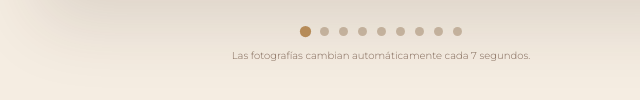
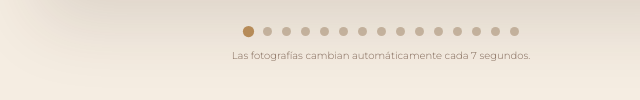
Before and after one commit to luisangelcod-collab/boda-yunuen-luis, a plain HTML site: page index.html in a window 1280 px wide. Shown: the part 2833-2933 px from the top of the page, 259-899 px from the left. Drawn offline with nearby package versions, Linux system fonts and the light colour scheme.

Commit message:
Agrega nuevas fotos a nuestros momentos

```diff
--- a/app.js
+++ b/app.js
@@ -12,7 +12,13 @@ const PHOTOS=[
   {number:7,width:1066,height:1600,small:640},
   {number:8,width:1066,height:1600,small:640},
   {number:9,width:1066,height:1600,small:640},
-].map(photo=>{const stem=`assets/photos/yunuen-luis-${String(photo.number).padStart(2,"0")}`;return{...photo,src:`${stem}.jpeg`,avif:`${stem}-${photo.small}.avif ${photo.small}w, ${stem}-${photo.width}.avif ${photo.width}w`,alt:`Yunuen y Luis, fotografía ${photo.number} de 9`}});
+  {number:10,width:852,height:1280,small:640},
+  {number:11,width:853,height:1280,small:640},
+  {number:12,width:853,height:1280,small:640},
+  {number:13,width:853,height:1280,small:640},
+  {number:14,width:853,height:1280,small:640},
+  {number:15,width:853,height:1280,small:640},
+].map(photo=>{const stem=`assets/photos/yunuen-luis-${String(photo.number).padStart(2,"0")}`;return{...photo,src:`${stem}.jpeg`,avif:`${stem}-${photo.small}.avif ${photo.small}w, ${stem}-${photo.width}.avif ${photo.width}w`,alt:`Yunuen y Luis, fotografía ${photo.number} de 15`}});
 const prefersReducedMotion=matchMedia("(prefers-reduced-motion: reduce)").matches;
 const siteHeader=document.querySelector("#siteHeader");
 const menuButton=document.querySelector("#menuButton");
--- a/index.html
+++ b/index.html
@@ -23,7 +23,7 @@
   <link rel="preconnect" href="https://fonts.gstatic.com" crossorigin>
   <link href="https://fonts.googleapis.com/css2?family=Cormorant+Garamond:ital,wght@0,400;0,500;1,400&family=Montserrat:wght@300;400;500;600&display=swap" rel="stylesheet">
   <link rel="stylesheet" href="styles.css">
-  <script src="app.js?v=20260817-2" defer></script>
+  <script src="app.js?v=20260817-3" defer></script>
 </head>
 <body>
   <a class="skip-link" href="#contenido">Ir al contenido</a>
```
Also changed, not shown: assets/photos/yunuen-luis-10-640.avif (added), assets/photos/yunuen-luis-10-852.avif (added), assets/photos/yunuen-luis-10.jpeg (added), assets/photos/yunuen-luis-11-640.avif (added), assets/photos/yunuen-luis-11-853.avif (added), assets/photos/yunuen-luis-11.jpeg (added), assets/photos/yunuen-luis-12-640.avif (added), assets/photos/yunuen-luis-12-853.avif (added), assets/photos/yunuen-luis-12.jpeg (added), assets/photos/yunuen-luis-13-640.avif (added), assets/photos/yunuen-luis-13-853.avif (added), assets/photos/yunuen-luis-13.jpeg (added), assets/photos/yunuen-luis-14-640.avif (added), assets/photos/yunuen-luis-14-853.avif (added), 4 more files.
